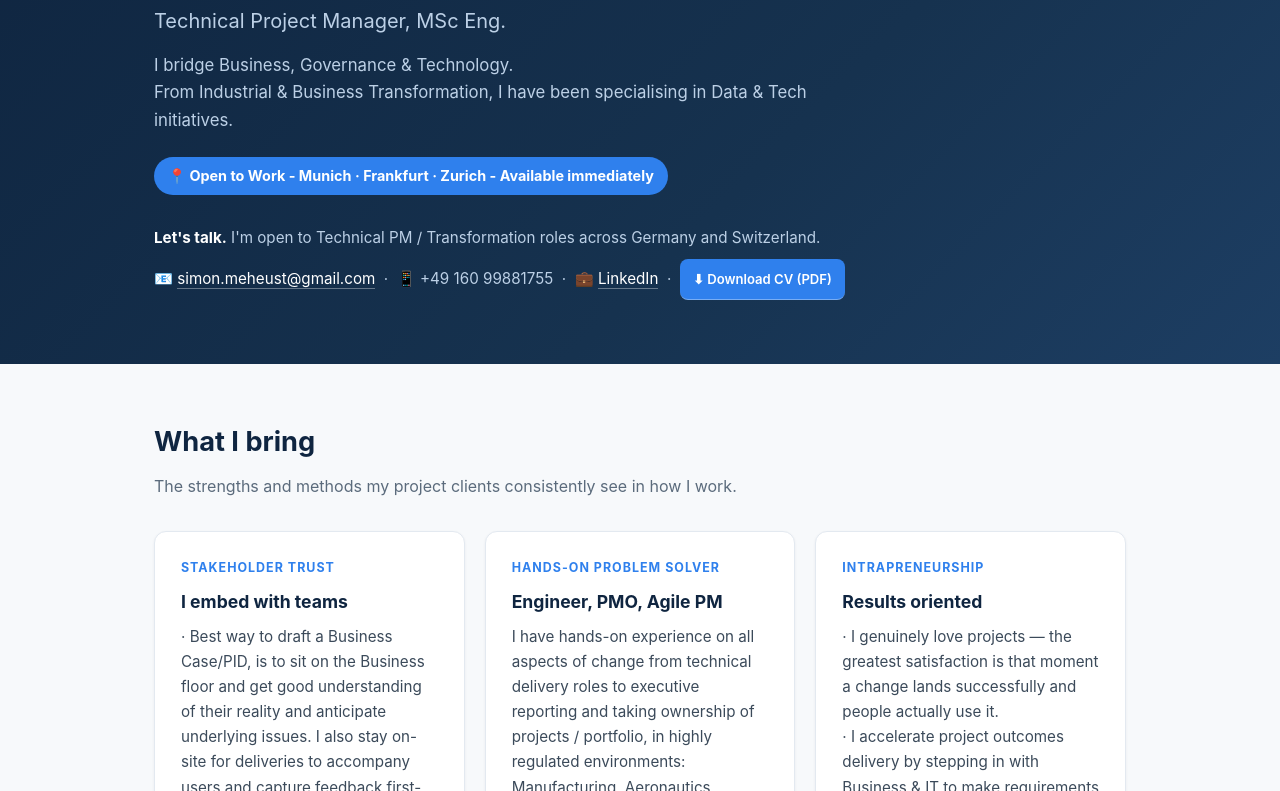
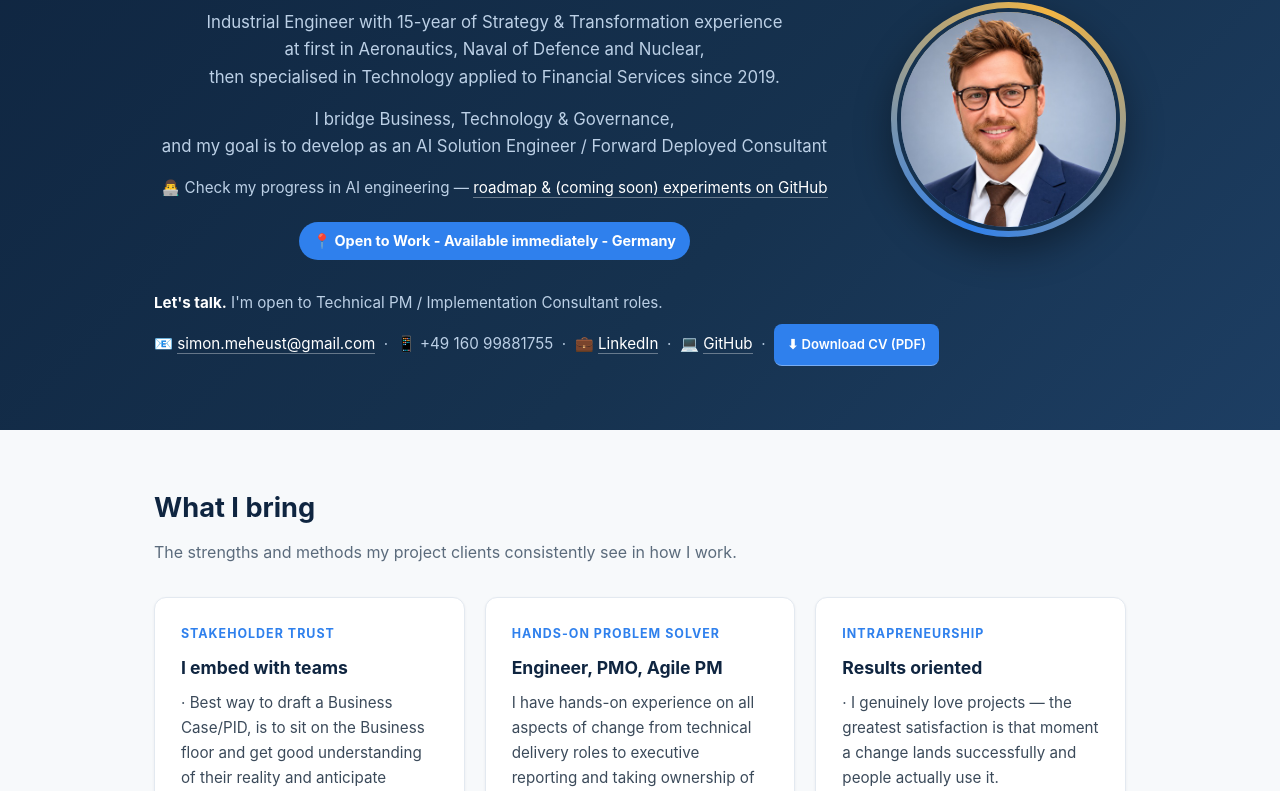
Before and after one commit to Simon-PMstack/about-me, a plain HTML site: page index.html in a window 1280 px wide. Shown: the part 146-937 px from the top of the page. Drawn offline with Linux system fonts and the light colour scheme.

Commit message:
Updated CV, Roadmap, index

```diff
--- a/index.html
+++ b/index.html
@@ -3,7 +3,7 @@
 <meta charset="UTF-8">
 <meta name="viewport" content="width=device-width, initial-scale=1.0">
 <title>Simon Meheust — Technical Project Manager</title>
-<meta name="description" content="Simon Meheust, MSc Eng. — Technical Project Manager &amp; Digital Transformation Consultant. Bridging business, governance and technology across finance and industry. Relocating to Central Europe.">
+<meta name="description" content="Simon Meheust - Technical PM - About Me">
 <style>
   :root {
     --navy: #0f2540; --navy2: #16324f; --accent: #2f80ed; --gold: #f2b544;
@@ -17,9 +17,12 @@
   /* HERO */
   header { background: linear-gradient(135deg, var(--navy) 0%, var(--navy2) 60%, #1d3e63 100%); color: #fff; padding: 72px 0 64px; }
   .hero h1 { font-size: 2.6rem; letter-spacing: -0.5px; }
-  .hero .role { font-size: 1.25rem; color: #bcd0e6; margin-top: 10px; }
-  .hero .tagline { font-size: 1.05rem; color: #bcd0e6; margin-top: 14px; max-width: 720px; }
-  .hero .status { display: inline-block; margin-top: 22px; background: var(--accent); color: #fff; padding: 7px 14px; border-radius: 999px; font-size: .9rem; }
+  .hero .role { font-size: 1.25rem; color: #bcd0e6; font-weight: 500; margin-left: 12px; }
+  .hero .tagline { font-size: 1.05rem; color: #bcd0e6; margin-top: 14px; max-width: 1020px; text-align: center; }
+  .hero .learn { margin-top: 14px; font-size: .95rem; color: #bcd0e6; text-align: center; }
+  .hero .learn a { color: #fff; text-decoration: none; border-bottom: 1px solid rgba(255,255,255,.35); }
+  .hero .learn a:hover { border-bottom-color: #fff; }
+  .hero .status { display: block; width: fit-content; margin: 22px auto 0; background: var(--accent); color: #fff; padding: 7px 14px; border-radius: 999px; font-size: .9rem; }
   .hero .contact { margin-top: 28px; font-size: .95rem; color: #bcd0e6; line-height: 2; }
   .hero .contact a { color: #fff; text-decoration: none; border-bottom: 1px solid rgba(255,255,255,.35); }
   .hero .contact a:hover { border-bottom-color: #fff; }
@@ -27,6 +30,13 @@
   .hero .contact .talk { display: block; margin-bottom: 6px; color: #bcd0e6; }
   .cv-btn { display: inline-block; margin-top: 0; background: var(--accent); color: #fff !important; border: none; border-radius: 8px; padding: 7px 13px; font-weight: 600; font-size: .82rem; text-decoration: none; vertical-align: middle; }
   .cv-btn:hover { opacity: .9; }
+
+  /* HERO LAYOUT + PORTRAIT */
+  .hero-top { display: flex; align-items: flex-start; gap: 56px; }
+  .hero-copy { flex: 1; min-width: 0; }
+  .portrait { flex-shrink: 0; margin-top: 76px; }
+  .portrait .ring { width: 235px; height: 235px; border-radius: 50%; padding: 6px; background: conic-gradient(from 200deg, var(--accent), var(--gold), var(--accent)); box-shadow: 0 14px 36px rgba(0,0,0,.38); }
+  .portrait img { display: block; width: 100%; height: 100%; border-radius: 50%; object-fit: cover; border: 4px solid var(--navy2); }
 
   section { padding: 56px 0; }
   h2 { font-size: 1.7rem; color: var(--navy); margin-bottom: 8px; }
@@ -76,6 +86,11 @@
   footer { background: var(--navy); color: #bcd0e6; padding: 18px 0; font-size: .8rem; }
   footer a { color: #fff; }
   a { color: var(--accent); }
+  @media (max-width: 760px) {
+    .hero-top { flex-direction: column-reverse; align-items: flex-start; gap: 28px; }
+    .portrait { margin-top: 0; }
+    .portrait .ring { width: 175px; height: 175px; }
+  }
   @media (max-width: 640px) { .hero h1 { font-size: 2rem; } }
 </style>
 </head>
@@ -83,13 +98,23 @@
 
 <header class="hero">
   <div class="wrap">
-    <h1>Simon Meheust</h1>
-    <p class="role">Technical Project Manager, MSc Eng.</p>
-    <p class="tagline">I bridge Business, Governance &amp; Technology.<br>From Industrial &amp; Business Transformation, I have been specialising in Data &amp; Tech initiatives.</p>
-    <span class="status"><b>📍 Open to Work - Munich · Frankfurt · Zurich - Available immediately</b></span>
+    <div class="hero-top">
+      <div class="hero-copy">
+        <h1>Simon Meheust <span class="role">Technical Project Manager, MSc Eng.</span></h1>
+        <p class="tagline">Industrial Engineer with 15-year of Strategy & Transformation experience<br>at first in Aeronautics, Naval of Defence and Nuclear,<br>then specialised in Technology applied to Financial Services since 2019.</p>
+        <p class="tagline">I bridge Business, Technology &amp; Governance,<br>and my goal is to develop as an AI Solution Engineer / Forward Deployed Consultant</p>
+        <p class="learn">👨‍💻 Check my progress in AI engineering — <a href="https://github.com/Simon-PMstack/about-me/blob/main/learning/ROADMAP.md" target="_blank" rel="noopener noreferrer">roadmap &amp; (coming soon) experiments on GitHub</a></p>
+        <span class="status"><b>📍 Open to Work - Available immediately - Germany</b></span>
+      </div>
+      <div class="portrait">
+        <div class="ring">
+          <img src="professional-profile/simon-meheust-portrait.jpg" alt="Portrait of Simon Meheust" width="235" height="235">
+        </div>
+      </div>
+    </div>
     <div class="contact">
-      <span class="talk"><strong>Let's talk.</strong> I'm open to Technical PM / Transformation roles across Germany and Switzerland.</span>
-      📧 <a href="mailto:simon.meheust@gmail.com">simon.meheust@gmail.com</a> &nbsp;·&nbsp; 📱 +49 160 99881755 &nbsp;·&nbsp; 💼 <a href="https://www.linkedin.com/in/simonmeheust/?locale=en-US" target="_blank" rel="noopener noreferrer">LinkedIn</a> &nbsp;·&nbsp; <a class="cv-btn" href="Simon Meheust CV2026.pdf" download>⬇ Download CV (PDF)</a>
+      <span class="talk"><strong>Let's talk.</strong> I'm open to Technical PM / Implementation Consultant roles.</span>
+      📧 <a href="mailto:simon.meheust@gmail.com">simon.meheust@gmail.com</a> &nbsp;·&nbsp; 📱 +49 160 99881755 &nbsp;·&nbsp; 💼 <a href="https://www.linkedin.com/in/simonmeheust/?locale=en-US" target="_blank" rel="noopener noreferrer">LinkedIn</a> &nbsp;·&nbsp; 💻 <a href="https://github.com/Simon-PMstack" target="_blank" rel="noopener noreferrer">GitHub</a> &nbsp;·&nbsp; <a class="cv-btn" href="professional-profile/Simon-Meheust-CV2027.pdf" download>⬇ Download CV (PDF)</a>
     </div>
   </div>
 </header>
@@ -222,8 +247,8 @@
 <section id="career" style="background:var(--bg); border-top:1px solid var(--line); border-bottom:1px solid var(--line);">
   <div class="wrap">
     <h2>Career Overview</h2>
-    <p class="sub">7+ years in London's financial sector, backed by 8-year foundation in Industrial Engineering and Operational Excellence.</p>
-    <a class="cv-btn" href="Simon Meheust CV2026.pdf" download>⬇ Download CV (PDF)</a>
+    <p class="sub">7+ years in London's Financial sector,<br>preceded by 8-year foundation in Industrial Engineering and Operational Excellence.</p>
+    <a class="cv-btn" href="professional-profile/Simon-Meheust-CV2027.pdf" download>⬇ Download CV (PDF)</a>
     <div class="timeline" style="margin-top:24px;">
       <div class="tl-item">
         <h3>Technical PM / Lead</h3>
@@ -275,7 +300,7 @@
         <svg width="20" height="14" style="vertical-align:-2px; border-radius:2px;" viewBox="0 0 3 2"><rect width="1" height="2" fill="#0055A4"/><rect x="1" width="1" height="2" fill="#fff"/><rect x="2" width="1" height="2" fill="#EF4135"/></svg> French (native) &nbsp;·&nbsp;
         <svg width="20" height="14" style="vertical-align:-2px; border-radius:2px;" viewBox="0 0 60 40"><rect width="60" height="40" fill="#012169"/><path d="M0,0 L60,40 M60,0 L0,40" stroke="#fff" stroke-width="8"/><path d="M0,0 L60,40 M60,0 L0,40" stroke="#C8102E" stroke-width="4"/><path d="M30,0 V40 M0,20 H60" stroke="#fff" stroke-width="13"/><path d="M30,0 V40 M0,20 H60" stroke="#C8102E" stroke-width="7"/></svg> English (fluent) &nbsp;·&nbsp;
         <svg width="20" height="14" style="vertical-align:-2px; border-radius:2px;" viewBox="0 0 3 2"><rect width="1" height="2" fill="#008C45"/><rect x="1" width="1" height="2" fill="#F4F5F0"/><rect x="2" width="1" height="2" fill="#CD212A"/></svg> Italian (basic) &nbsp;·&nbsp;
-        <svg width="20" height="14" style="vertical-align:-2px; border-radius:2px;" viewBox="0 0 3 2"><rect width="3" height=".67" fill="#000"/><rect y=".67" width="3" height=".66" fill="#DD0000"/><rect y="1.33" width="3" height=".67" fill="#FFCE00"/></svg> German (in progress, B1 target Dec-26)
+        <svg width="20" height="14" style="vertical-align:-2px; border-radius:2px;" viewBox="0 0 3 2"><rect width="3" height=".67" fill="#000"/><rect y=".67" width="3" height=".66" fill="#DD0000"/><rect y="1.33" width="3" height=".67" fill="#FFCE00"/></svg> German (in progress, B1 target in 2027)
       </p>
     </div>
     <div class="pill-group">
```
Also changed, not shown: professional-profile/simon-meheust-portrait.jpg (added), 5 other files.
